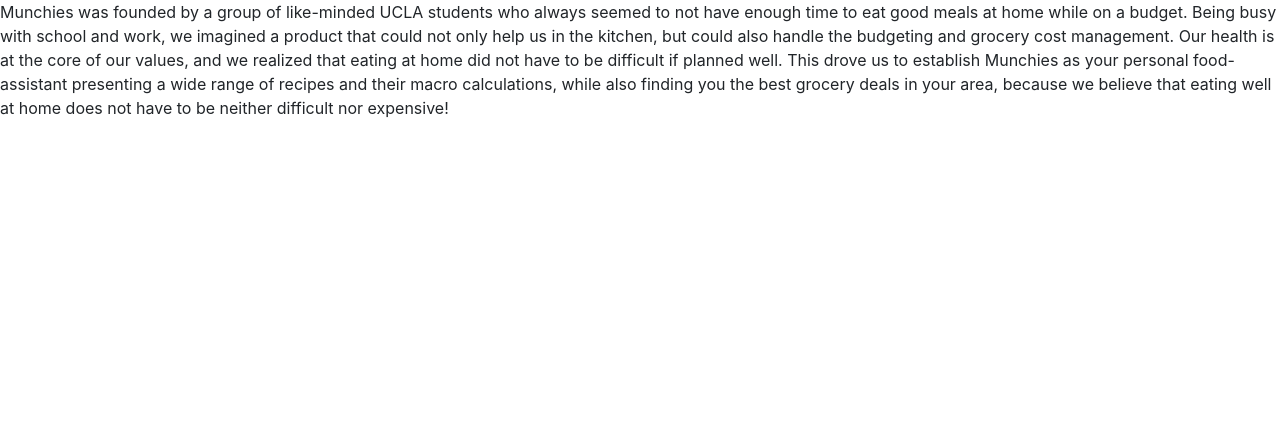
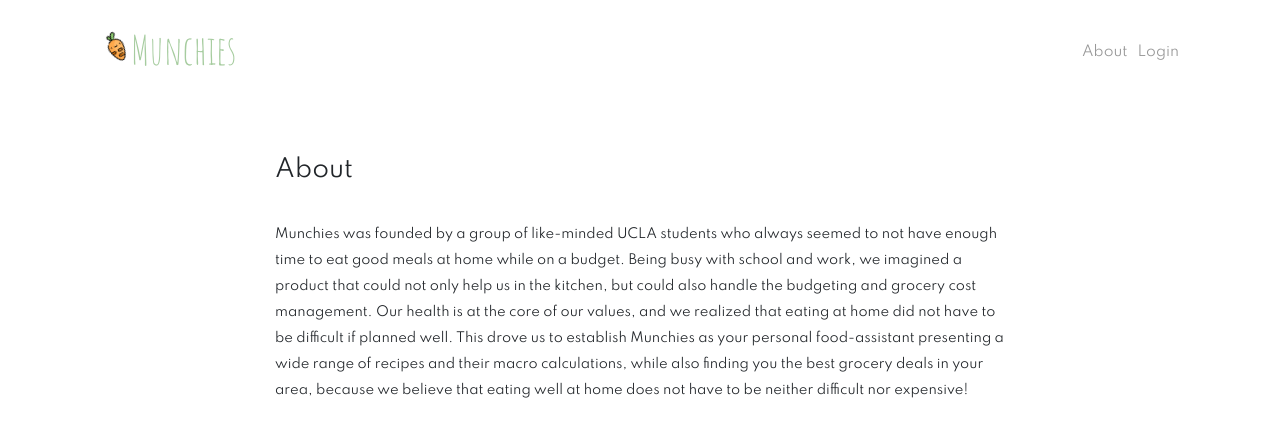
Before and after one commit to pzavar/LA_HACKS_2020, a React (Create React App) app in the folder frontend/: page /about in a window 1280 px wide. Shown: the top 436 px of the page. Built offline with nearby package versions, Linux system fonts and the light colour scheme.

Commit message:
Added about page with styling

```diff
--- a/frontend/src/Containers/About/about.css
+++ b/frontend/src/Containers/About/about.css
@@ -0,0 +1,4 @@
+#about-body {
+    margin-top: 5%;
+    line-height: 2;
+}
--- a/frontend/src/Containers/About/about.js
+++ b/frontend/src/Containers/About/about.js
@@ -1,5 +1,5 @@
 import React, { Component } from 'react';
-import { Container, Col, Row, Button, Card, Form } from 'react-dom'
+import { Container, Col, Row, Button, Card, Form } from 'react-bootstrap'
 import NavBarEntry from '../../Components/Navigation/navBarEnty';
 
 
@@ -12,9 +12,17 @@
 export default class About extends Component {
     render() {
         return (
-            <div>
-                {aboutPara}
-            </div>
+            <Container>
+                <NavBarEntry />
+                <Row style={{marginTop: '5%'}}>
+                    <Col md={{span: 8, offset: 2}}>
+                        <h1 className="PageTitleFont">About</h1>
+                            <div className="BodyFontF" id="about-body">
+                                {aboutPara}
+                            </div>
+                    </Col>
+                </Row>
+            </Container>
         )
     }
 }
```
